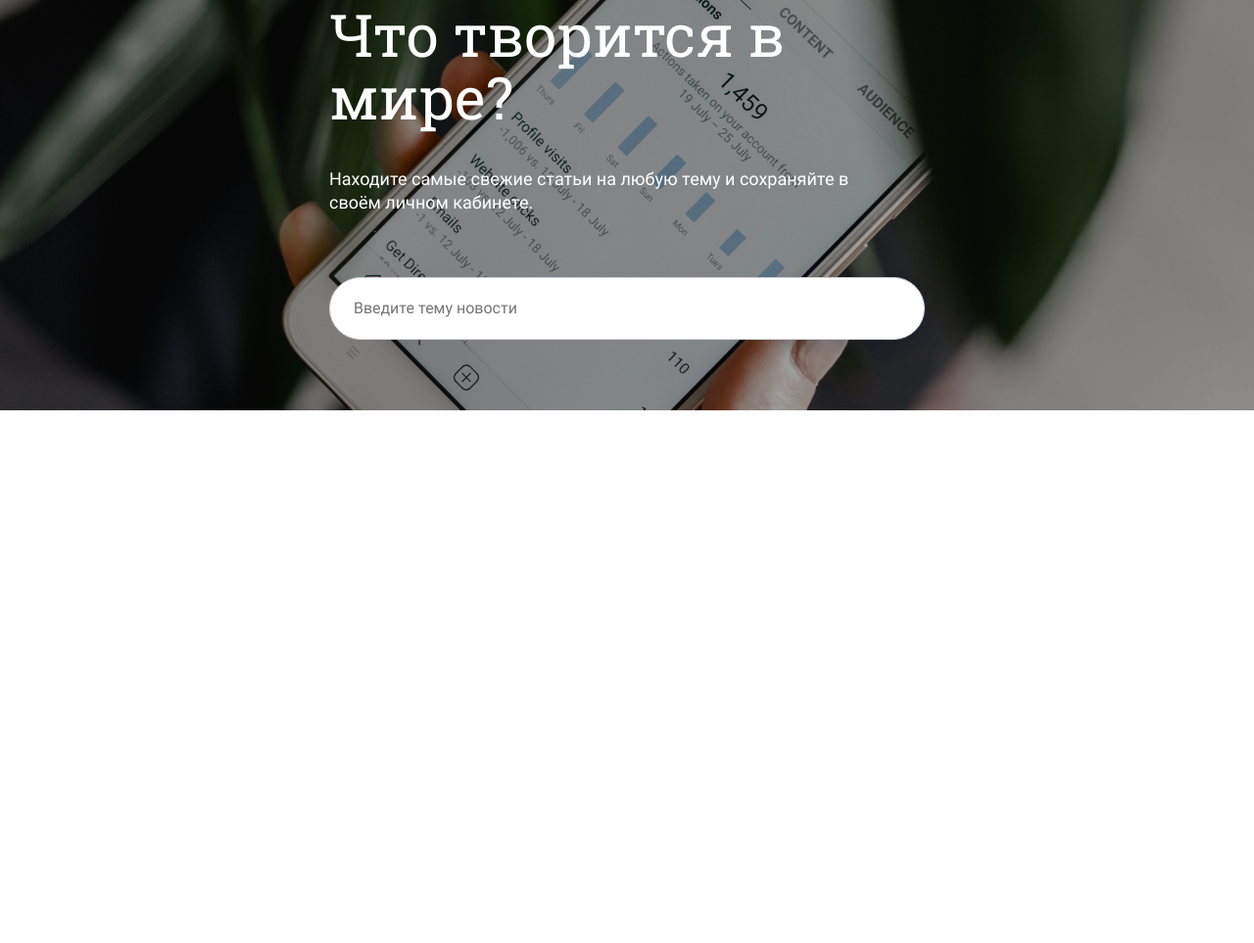
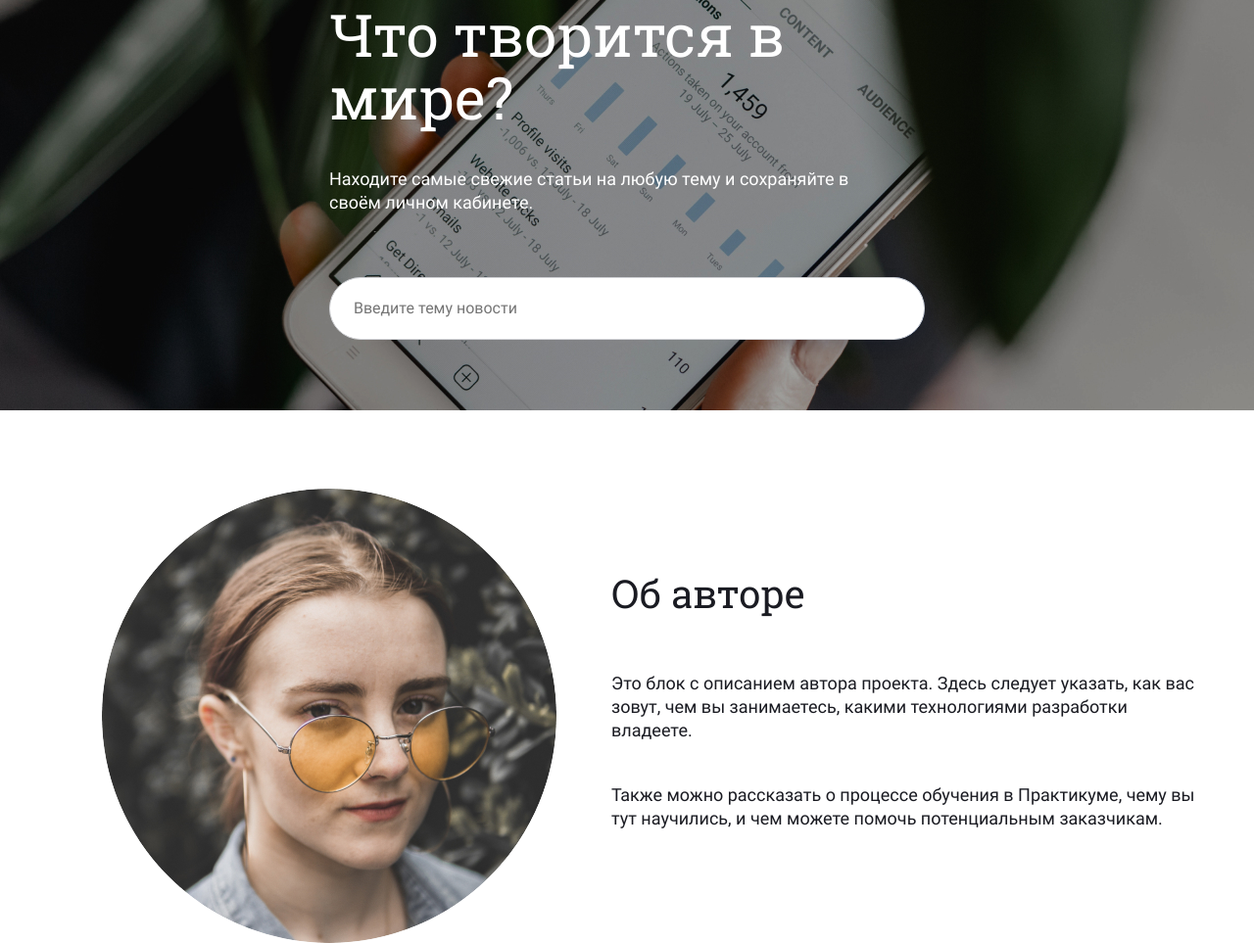
Before and after one commit to ptrch/news-explorer-frontend, a website: page src/index.html in a window 1280 px wide. Shown: the part 157-1120 px from the top of the page at 98% size. Before the commit the page ends 800 px from the top, so only its background shows below. Drawn offline with Linux system fonts and the light colour scheme.

Commit message:
section author

```diff
--- /dev/null
+++ b/src/blocks/author/__about/author__about.css
@@ -0,0 +1,7 @@
+.author__about {
+    max-width: 600px;
+    display: flex;
+    flex-direction: column;
+    margin-left: 56px;
+    margin-top: 131px;
+}
--- /dev/null
+++ b/src/blocks/author/__avatar/author__avatar.css
@@ -0,0 +1,5 @@
+.author__avatar {
+  border-radius: 1000px;
+  margin-left: 104px;
+  margin-top: 80px;
+}
--- /dev/null
+++ b/src/blocks/author/__text/author__text.css
@@ -0,0 +1,9 @@
+.author__text {
+  font-family: Roboto, Inter, sans-serif;
+  font-style: normal;
+  font-weight: normal;
+  font-size: 18px;
+  line-height: 24px;
+  color: #1A1B22;
+  margin-top: 24px;
+}
--- /dev/null
+++ b/src/blocks/author/author.css
@@ -0,0 +1,9 @@
+@import url('./__avatar/author__avatar.css');
+@import url('./__about/author__about.css');
+@import url('./__text/author__text.css');
+
+.author {
+  display: flex;
+  max-width: 1440px;
+  margin: auto;
+}
--- /dev/null
+++ b/src/blocks/title/title.css
@@ -0,0 +1,7 @@
+.title {
+  font-family: 'Roboto Slab', Arial, sans-serif;
+  font-style: normal;
+  font-weight: normal;
+  font-size: 40px;
+  line-height: 46px;
+}
--- a/src/index.html
+++ b/src/index.html
@@ -26,18 +26,22 @@
       <p class="search__text">Находите самые свежие статьи на любую тему и сохраняйте в своём личном кабинете.</p>
       <form class="search__form">
         <input type="text" class="search__input" placeholder="Введите тему новости">
-        <button type="submit" class="search__button" >Искать</button>
+        <button type="submit" class="search__button">Искать</button>
       </form>
 
     </section>
   </header>
 
   <main class="main">
-    <section class="search page__search">
-      <form class="form search__form">
-
-
-      </form>
+    <section class="author">
+      <img class="author__avatar" src="./images/avatar.jpg" alt="Автор сайта">
+      <dev class="author__about">
+        <h2 class="title">Об авторе</h2>
+        <p class="author__text">Это блок с описанием автора проекта. Здесь следует указать, как вас зовут,
+          чем вы занимаетесь, какими технологиями разработки владеете.</p>
+        <p class="author__text">Также можно рассказать о процессе
+          обучения в Практикуме, чему вы тут научились, и чем можете помочь потенциальным заказчикам.</p>
+      </dev>
     </section>
   </main>
 </body>
--- a/src/pages/index.css
+++ b/src/pages/index.css
@@ -7,3 +7,5 @@
 @import url('../blocks/logo/logo.css');
 @import url('../blocks/header-menu/header-menu.css');
 @import url('../blocks/button/button.css');
+@import url('../blocks/author/author.css');
+@import url('../blocks/title/title.css');
```
